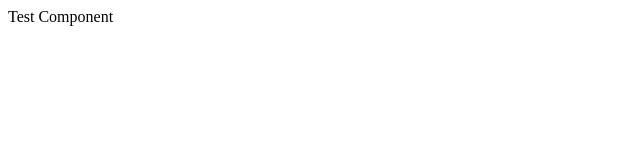
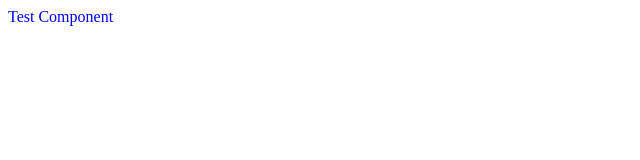
Before and after one commit to KriszKecskes/relectron, a React app: page / in a window 1280 px wide. Shown: the top 160 px of the page, without its empty margins (0-640 px from the left). Built offline with nearby package versions, Linux system fonts and the light colour scheme; the HTML template or start-up script is replaced by a standard one.

Commit message:
master | Add CSS handling

```diff
--- a/build-tools/webpack.common.js
+++ b/build-tools/webpack.common.js
@@ -19,6 +19,10 @@ module.exports = {
         use: {
           loader: 'babel-loader'
         }
+      },
+      {
+        test: /\.css$/,
+        use: ['style-loader', 'css-loader']
       }
     ]
   },
--- a/package.json
+++ b/package.json
@@ -13,9 +13,11 @@
     "@babel/preset-react": "^7.0.0",
     "babel-loader": "^8.0.5",
     "cross-env": "^5.2.0",
+    "css-loader": "^2.1.0",
     "html-webpack-plugin": "^4.0.0-beta.5",
     "npm-run-all": "^4.1.5",
     "rimraf": "^2.6.3",
+    "style-loader": "^0.23.1",
     "webpack": "^4.29.0",
     "webpack-cli": "^3.2.1",
     "webpack-merge": "^4.2.1",
--- /dev/null
+++ b/src/components/TestComponent.css
@@ -0,0 +1,3 @@
+.test-component {
+  color: blue;
+}
--- a/src/components/TestComponent.js
+++ b/src/components/TestComponent.js
@@ -1,8 +1,9 @@
 import React from 'react';
+import './TestComponent.css';
 
 const TestComponent = () => {
   return(
-    <div>Test Component</div>
+    <div className="test-component">Test Component</div>
   );
 };
 
```
